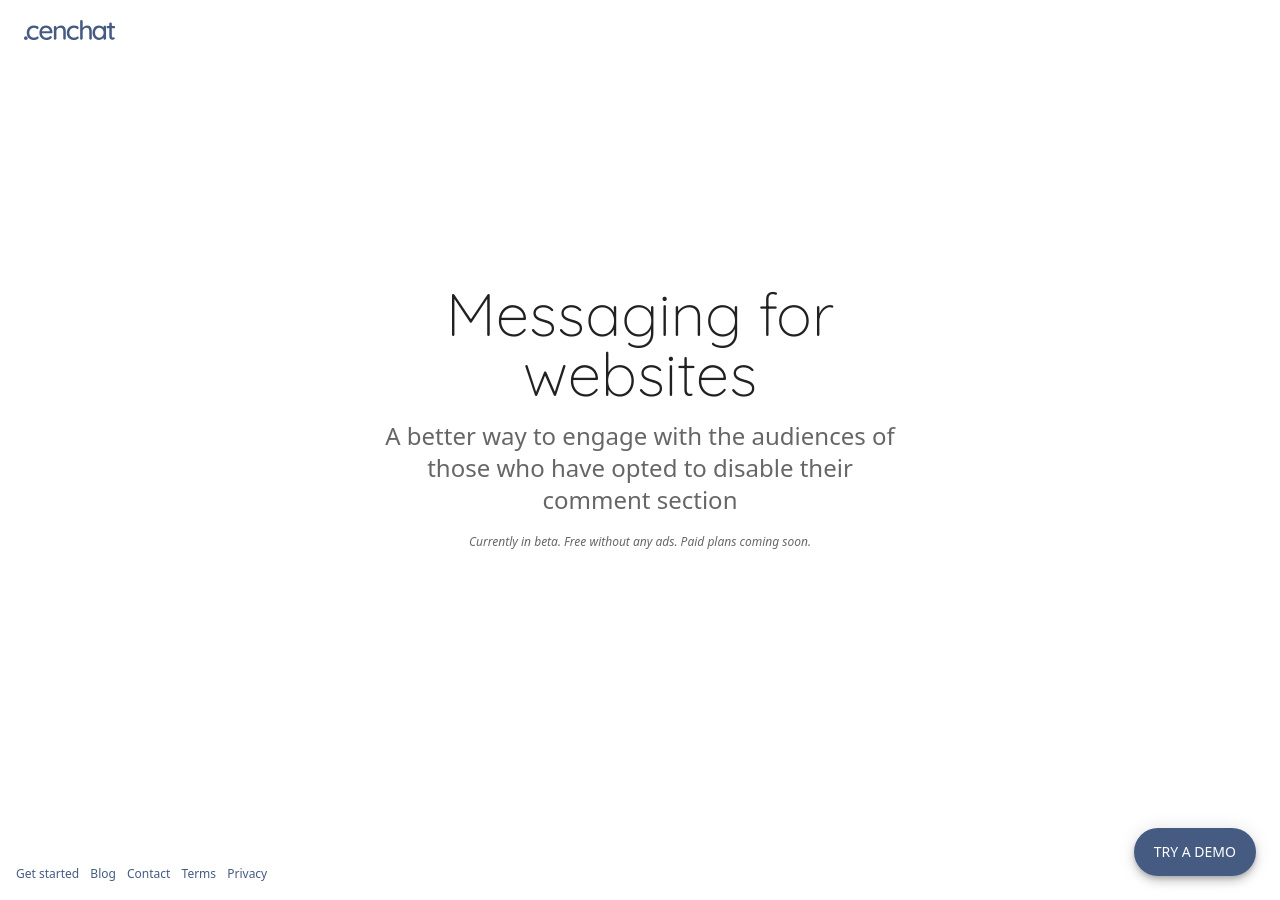
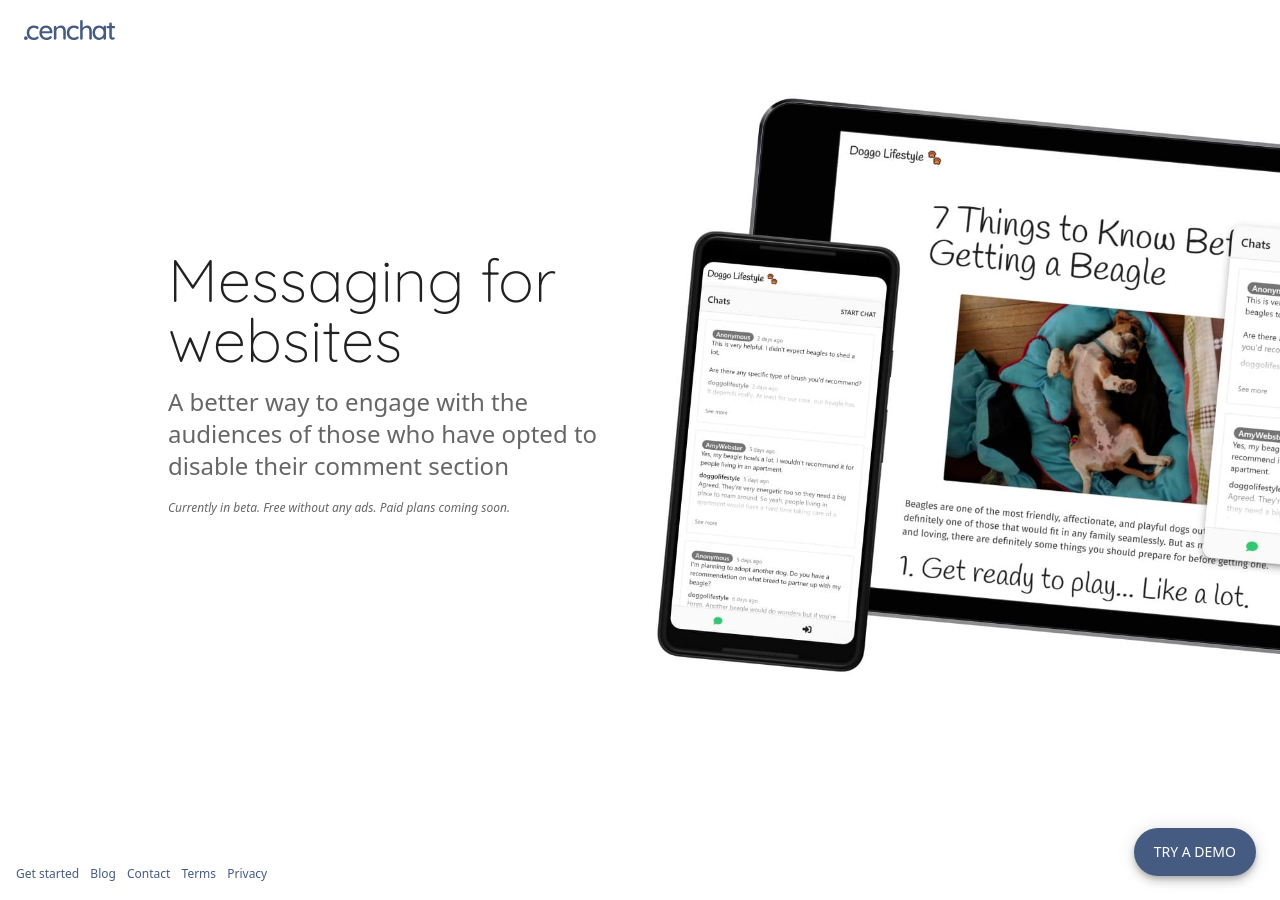
Before and after one commit to cenchat/cenchat.github.io, a Jekyll site: the page built from index.md, in a window 1280 px wide. Built offline with Jekyll 4.4.1, drawn with Linux system fonts in a browser that asks for light colours; a script that is not in the unit is left out.

Commit message:
Improve home page

```diff
--- a/_layouts/blog.html
+++ b/_layouts/blog.html
@@ -2,6 +2,7 @@
 layout: default
 ---
 
+<div class="layout__wrapper">
   <div class="blog">
     <h1 class="blog__heading">Blog</h1>
 
@@ -32,3 +33,4 @@ layout: default
       </ul>
     {%- endif -%}
   </div>
+</div>
--- a/_layouts/doc.html
+++ b/_layouts/doc.html
@@ -2,6 +2,7 @@
 layout: default
 ---
 
+<div class="layout__wrapper">
   <article class="post">
     <header>
       <h1>{{ page.title | escape }}</h1>
@@ -9,6 +10,7 @@ layout: default
 
     <div>{{ content }}</div>
   </article>
+</div>
 
 {%- if site.cenchat.id and page.cenchat.id -%}
   <button
--- a/_layouts/home.html
+++ b/_layouts/home.html
@@ -3,6 +3,7 @@ layout: default
 ---
 
 <div class="home">
+  <div class="home__wrapper">
     <div class="home__jumbotron">
       <h1 class="home__title">Messaging for websites</h1>
       <p class="home__subtitle">{{ site.description }}</p>
@@ -12,7 +13,12 @@ layout: default
       </p>
     </div>
 
+    <div class="home__image-container">
+      <img class="home__image" src="/assets/images/0.jpg" alt="Cenchat demo on various devices">
+    </div>
+
     {%- if site.cenchat.id and page.cenchat.id -%}
       <button class="home__demo-button" id="cenchat-widget-button" data-site-id="{{ site.cenchat.id }}" data-page-id="{{ page.cenchat.id }}">Try a demo</button>
     {%- endif -%}
   </div>
+</div>
--- a/_layouts/post.html
+++ b/_layouts/post.html
@@ -2,6 +2,7 @@
 layout: default
 ---
 
+<div class="layout__wrapper">
   <article class="post" itemscope itemtype="http://schema.org/BlogPosting">
     <header>
       <h1 itemprop="name headline">{{ page.title | escape }}</h1>
@@ -44,6 +45,7 @@ layout: default
       {%- endif -%}
     </footer>
   </article>
+</div>
 
 {%- if site.cenchat.id and page.cenchat.id -%}
   <button
--- a/assets/home.css
+++ b/assets/home.css
@@ -1,23 +1,32 @@
 .home {
-  padding: 56px 16px;
+  width: 100%;
+  overflow-x: hidden;
+}
+
+.home__wrapper {
+  padding-top: 56px;
+  padding-bottom: 56px;
   margin-right: auto;
   margin-left: auto;
 }
 
 @media (min-width: 960px) {
-  .home {
+  .home__wrapper {
     display: flex;
-    flex-direction: column;
-    height: calc(100vh - 192px);
-    justify-content: center;
-    max-width: 568px;
-    padding: 64px 24px;
+    max-width: 976px;
+    padding-top: 0;
+    padding-bottom: 0;
     margin-right: auto;
     margin-left: auto;
   }
 }
 
 .home__jumbotron {
+  flex: 1;
+  align-self: center;
+  min-width: 50%;
+  padding-right: 16px;
+  padding-left: 16px;
   opacity: 0;
   animation-name: fade-in;
   animation-duration: 800ms;
@@ -56,6 +65,45 @@
   text-align: center;
 }
 
+@media (min-width: 960px) {
+  .home__title,
+  .home__subtitle,
+  .home__caption {
+    text-align: left;
+  }
+}
+
+.home__image-container {
+  flex: 1;
+  max-height: 480px;
+  width: 100%;
+}
+
+@media (min-width: 1024px) {
+  .home__image-container {
+    max-height: 640px;
+  }
+}
+
+.home__image {
+  display: block;
+  max-height: 480px;
+  margin-left: -50%;
+}
+
+@media (min-width: 480px) {
+  .home__image {
+    margin-left: auto;
+    margin-right: auto;
+  }
+}
+
+@media (min-width: 1024px) {
+  .home__image {
+    max-height: 640px;
+  }
+}
+
 .home__demo-button {
   position: fixed;
   right: 16px;
--- a/assets/layout.css
+++ b/assets/layout.css
@@ -42,14 +42,17 @@
 .layout__main {
   flex: 1;
   width: 100%;
-  max-width: 480px;
-  margin-right: auto;
-  margin-left: auto;
+}
+
+.layout__wrapper {
+  width: 100%;
 }
 
 @media (min-width: 960px) {
-  .layout__main {
+  .layout__wrapper {
     max-width: 720px;
+    margin-right: auto;
+    margin-left: auto;
   }
 }
 
```
Also changed, not shown: assets/images/0.jpg (added). Lines whose indentation alone changed are shown as unchanged.
